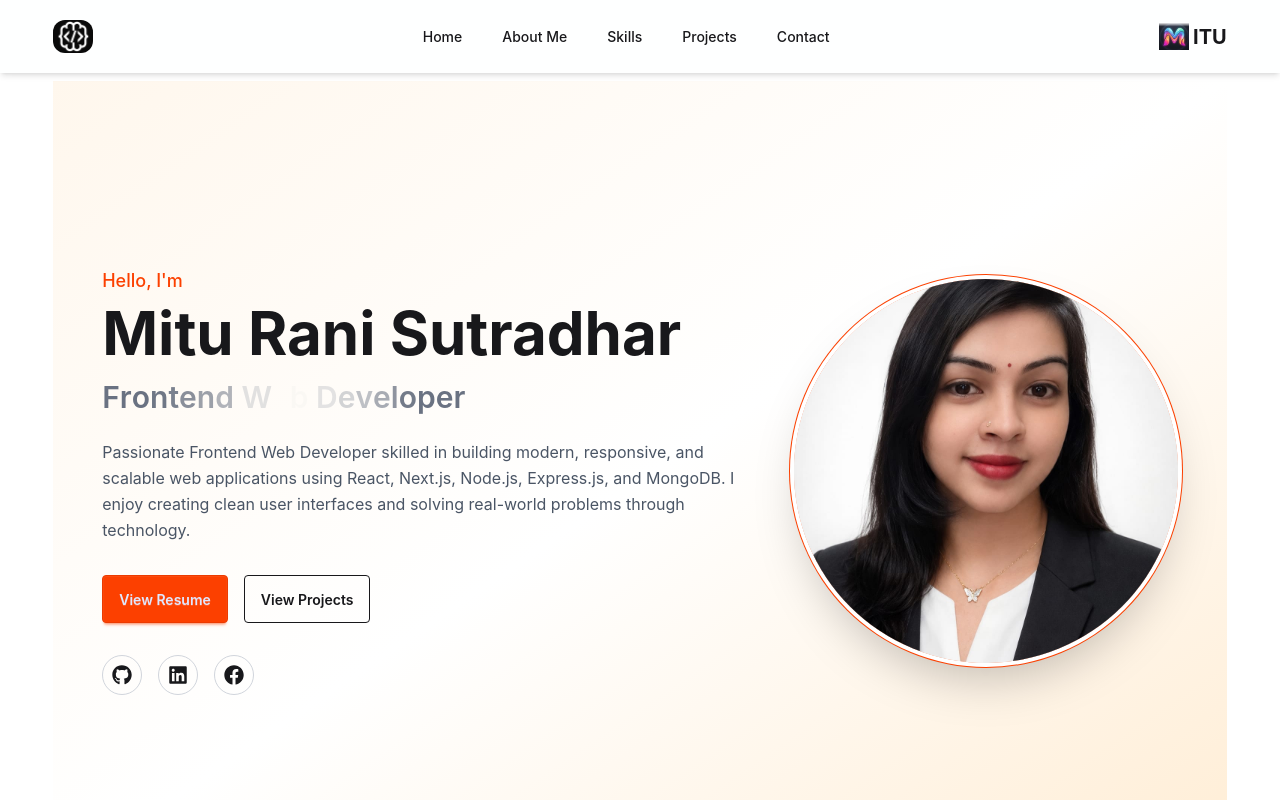
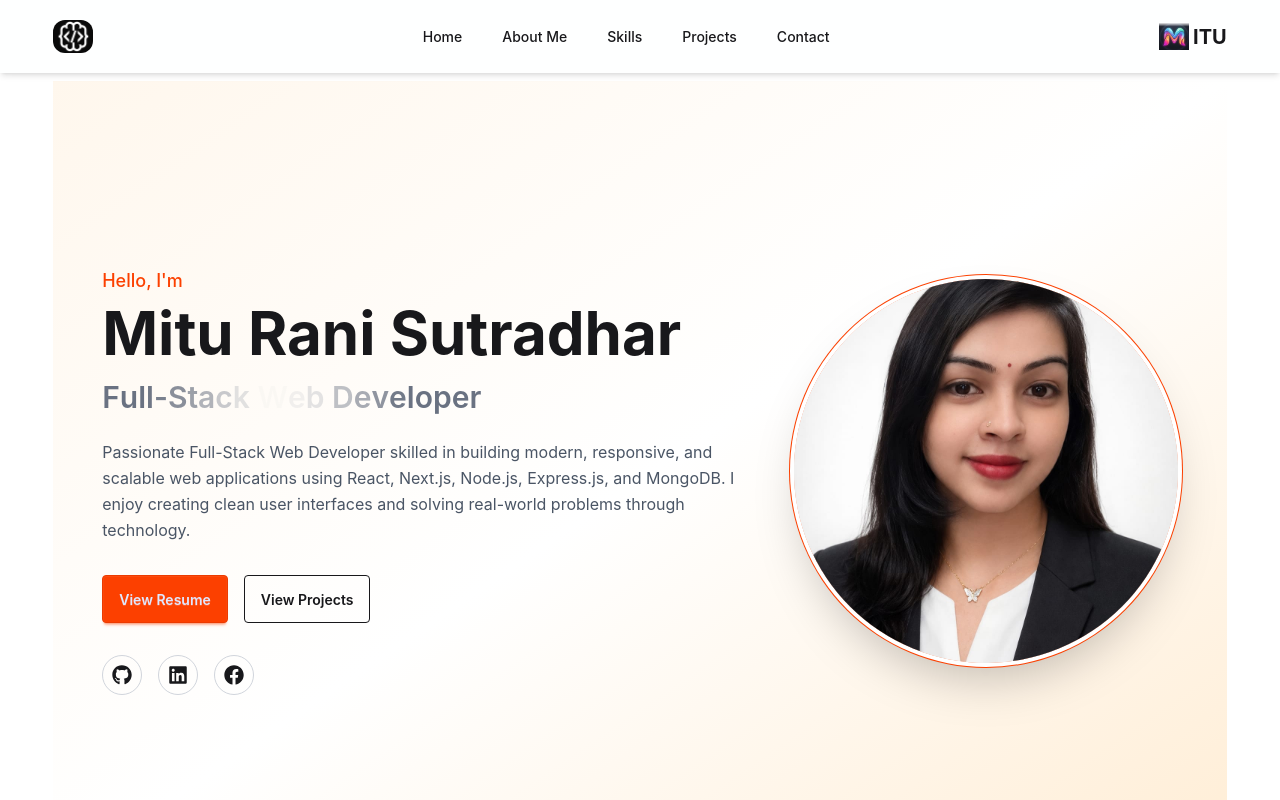
Before and after one commit to Mitu-Rani-Sutradhar/my-portfolio, a Next.js app: page / in a window 1280 px wide. Shown: the top 800 px of the page. Built offline with nearby package versions, Linux system fonts and the light colour scheme.

Commit message:
change a thing

```diff
--- a/src/components/Home/Banner.jsx
+++ b/src/components/Home/Banner.jsx
@@ -32,7 +32,7 @@ const Banner = () => {
       transition: { type: "spring", stiffness: 100, damping: 15 },
     },
   };
-const text = "Frontend Web Developer";
+const text = "Full-Stack Web Developer";
   return (
     // Added overflow-x-hidden to prevent unexpected mobile horizontal scroll clipping during slide-ins
     <section className="min-h-screen flex items-center bg-gradient-to-br from-orange-50 via-white to-orange-100 py-12 lg:py-0 overflow-x-hidden">
@@ -78,7 +78,7 @@ const text = "Frontend Web Developer";
 
 
            <motion.p variants={itemVariants} className="text-gray-600 mb-8 leading-relaxed">
-              Passionate Frontend Web Developer skilled in building modern,
+              Passionate Full-Stack Web Developer skilled in building modern,
               responsive, and scalable web applications using React, Next.js,
               Node.js, Express.js, and MongoDB. I enjoy creating clean user
               interfaces and solving real-world problems through technology.
```
